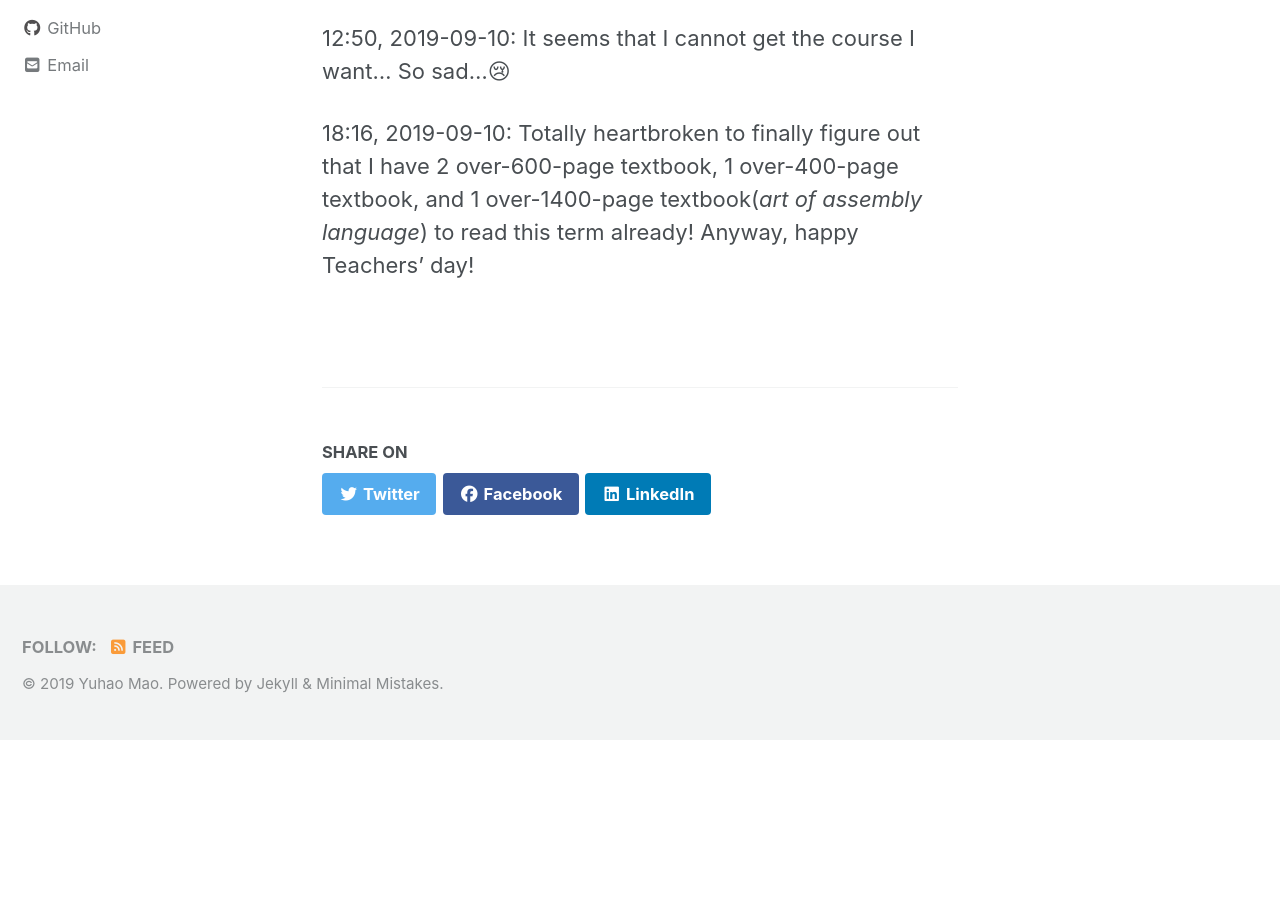
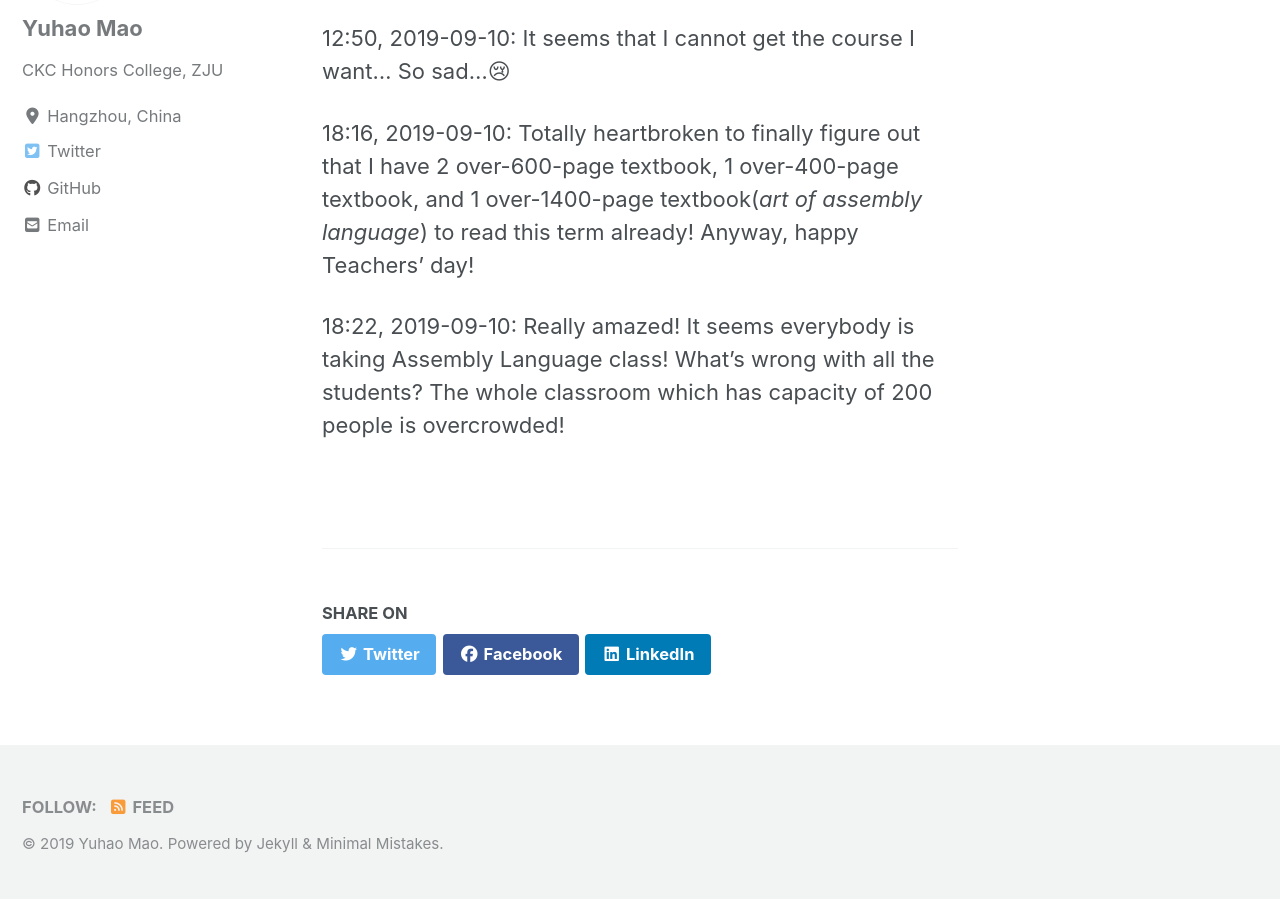
Before and after one commit to AlgebraLoveme/AlgebraLoveme.github.io, a Jekyll site: the page built from _pages/Entertainment.md, in a window 1280 px wide and 900 px high, scrolled down 1697 px. Built offline with Jekyll 4.4.1, drawn with Linux system fonts in a browser that asks for light colours; cached includes are drawn as plain includes; nearby versions of some CDN libraries; emoji names are drawn with the system emoji font; before the commit the page ends 2436 px from its top, so only the background shows below that.

Commit message:
Update Entertainment.md

```diff
--- a/_pages/Entertainment.md
+++ b/_pages/Entertainment.md
@@ -15,3 +15,5 @@
 12:50, 2019-09-10: It seems that I cannot get the course I want... So sad...:cry:
 
 18:16, 2019-09-10: Totally heartbroken to finally figure out that I have 2 over-600-page textbook, 1 over-400-page textbook, and 1 over-1400-page textbook(*art of assembly language*) to read this term already! Anyway, happy Teachers' day!
+
+18:22, 2019-09-10: Really amazed! It seems everybody is taking Assembly Language class! What's wrong with all the students? The whole classroom which has capacity of 200 people is overcrowded!
```
